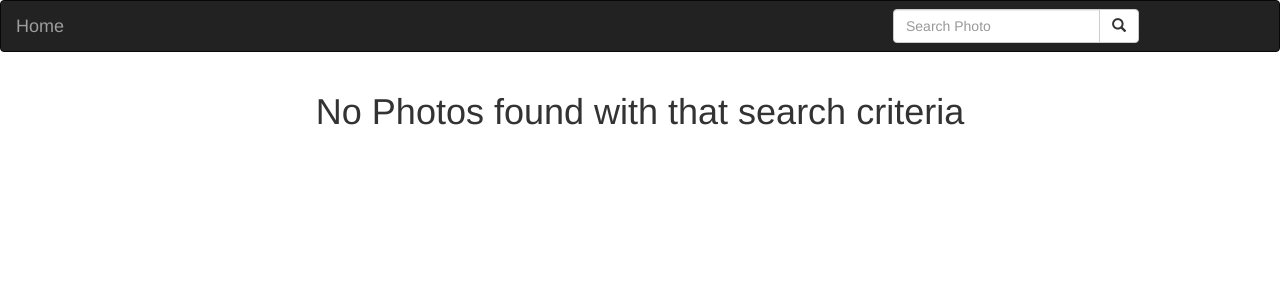
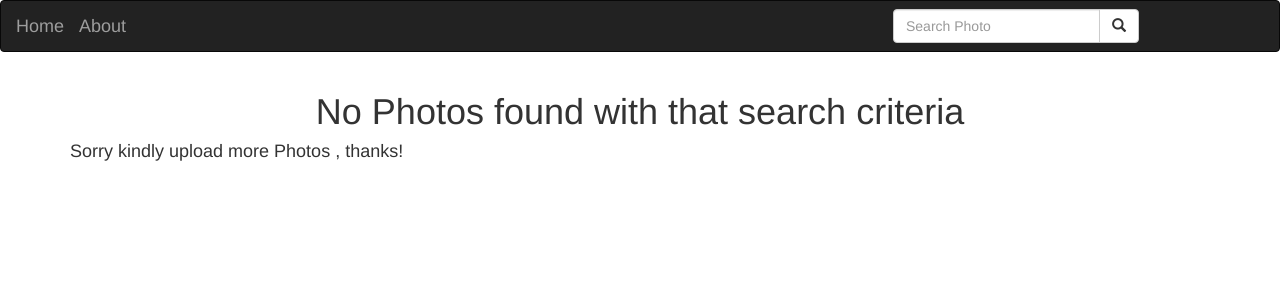
Before and after one commit to Roseoketch/Gallery-Project, a Django app: template mygallery/pics/templates/all-pics/search.html in a window 1280 px wide. Shown: the top 300 px of the page. Run offline with Django 3.2, Linux system fonts and the light colour scheme; the template is opened without the code that fills it, so the values that code supplies are empty; some libraries are stand-ins or nearby versions; some web fonts are replaced.

```diff
--- a/mygallery/pics/templates/all-pics/search.html
+++ b/mygallery/pics/templates/all-pics/search.html
@@ -1,11 +1,10 @@
-
-{% extends 'base.html' %} {% block content %}
+{% extends 'all-pics/base.html' %} {% block content %}
 <div class="container">
   <section class="no-touch">
     <div class="wrap">
       {% if photos %}
       <p class="text-center" style="font-size:1.3em">Search Results: <span>{{photos|length}}</span> found matching your search crireria</p>
-      {% for photo_item in photos%}
+      {% for photo in photos %}
       <a href="{% url 'myPhoto' photo_item.id %}">
       <div class="box">
         <div class="boxInner">
@@ -18,6 +17,7 @@
       {% else %}
       <div class="wrap">
         <h1 class="text-center">No Photos found with that search criteria </h1>
+        <h4>Sorry kindly upload more Photos , thanks!</h4>
       </div>
       {% endif %}
     </div>
--- a/mygallery/pics/templates/navbar.html
+++ b/mygallery/pics/templates/navbar.html
@@ -1,9 +1,14 @@
 <nav class="navbar navbar-inverse">
   <div class="container-fluid">
+    <!-- <div class="col-sm-4 col-md-4 navbar-right"> -->
+
     <div class="navbar-header">
       <a class="navbar-brand" href="{% url 'search_results' %}">Home</a>
     </div>
-
+    <div class="navbar-header">
+      <a class="navbar-brand" href="{% url 'search_results' %}">About</a>
+    </div>
+  <!-- </div> -->
     <!-- Adding a search form  -->
     <div class="col-sm-4 col-md-4 navbar-right">
 
--- a/mygallery/pics/views.py
+++ b/mygallery/pics/views.py
@@ -20,5 +20,5 @@ def search_results(request):
         message = f"{search_term}"
         return render(request, 'all-pics/search.html', {"message":message, "photos":searched_photo})
     else:
-        message = 'You haven\'t searched for any photos.'
+        message = "You haven't searched for any photos."
         return render(request, 'all-pics/search.html', {"message":message})
```
Also changed, not shown: mygallery/README.md (added), mygallery/__init__.py (added), mygallery/media/photos/catering.jpeg (added), mygallery/mygallery/__init__.py (deleted), mygallery/settings.py (renamed from mygallery/mygallery/settings.py), mygallery/urls.py (renamed from mygallery/mygallery/urls.py), mygallery/wsgi.py (renamed from mygallery/mygallery/wsgi.py), 4 other files.
